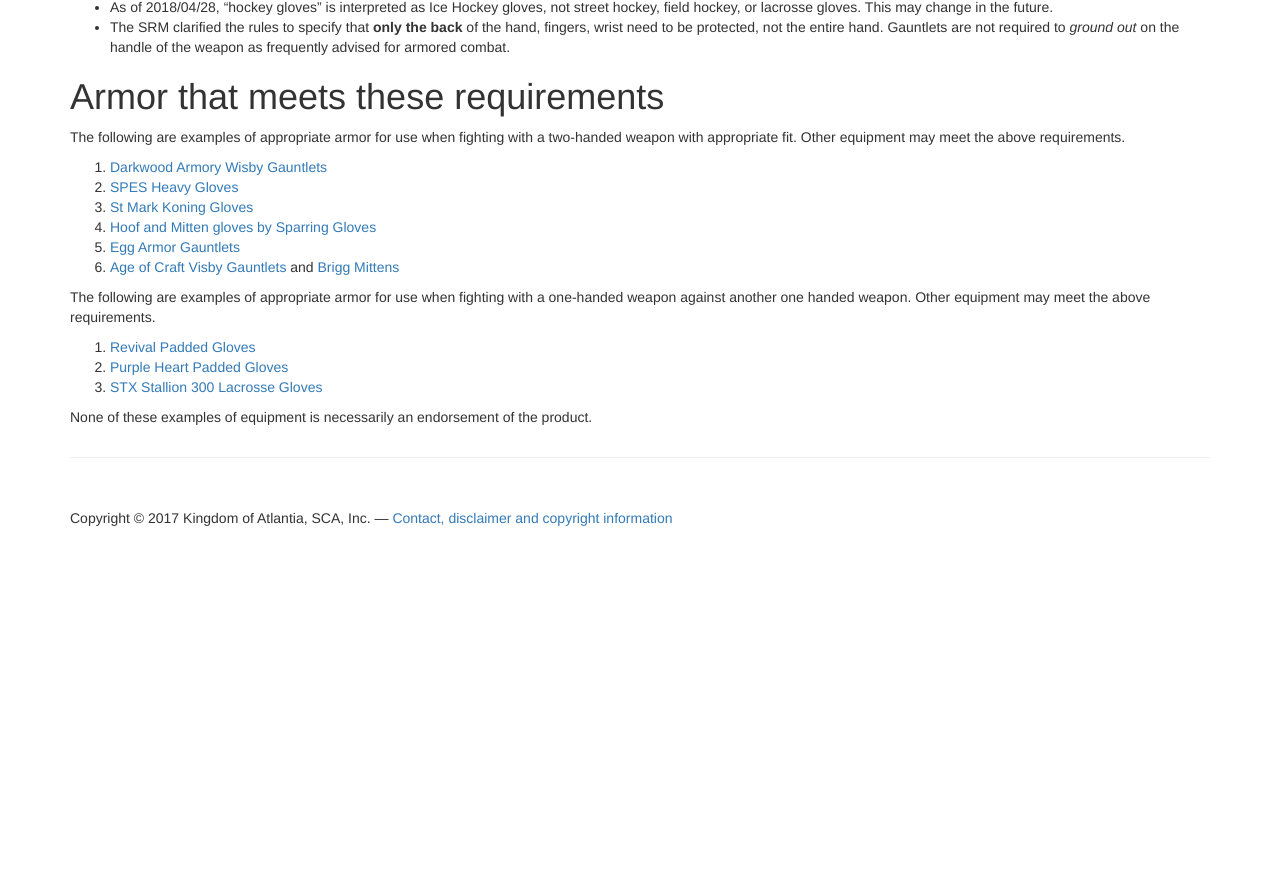
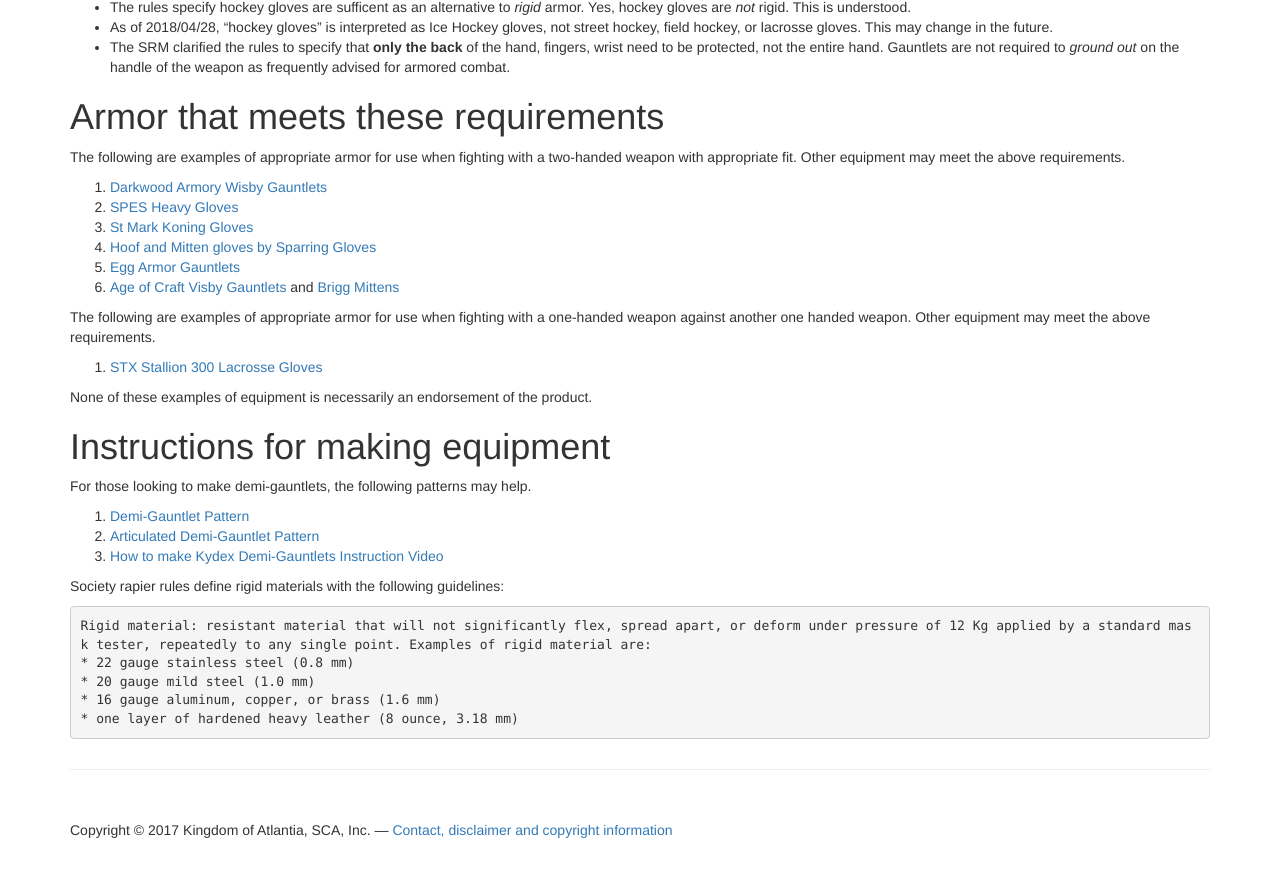
Before and after one commit to academie-de-espee/earl-marshal, a Jekyll site: the page built from rapier/rules-update-2018.md, in a window 1280 px wide and 900 px high, scrolled down 1591 px. Shown: the top 877 px of the window. Built offline with Jekyll 4.4.1, drawn with Linux system fonts in a browser that asks for light colours; before the commit the page ends 2179 px from its top, so only the background shows below that; some of the changed text lies outside the part shown.

Commit message:
update equipment refs

```diff
--- a/rapier/rules-update-2018.md
+++ b/rapier/rules-update-2018.md
@@ -74,8 +74,21 @@ The following are examples of appropriate armor for use when fighting with a two
 
 The following are examples of appropriate armor for use when fighting with a one-handed weapon against another one handed weapon.  Other equipment may meet the above requirements.
 
-1. [Revival Padded Gloves](http://www.revivalclothing.com/paddedgloves.aspx)
-2. [Purple Heart Padded Gloves](http://www.woodenswords.com/Gloves_Rapier_and_Singlestick_p/glove.rapier.htm)
-3. [STX Stallion 300 Lacrosse Gloves](https://www.voodoolacrosse.com/gloves/227-stx-stallion-300-lacrosse-gloves.html)
+1. [STX Stallion 300 Lacrosse Gloves](https://www.voodoolacrosse.com/gloves/227-stx-stallion-300-lacrosse-gloves.html)
 
 None of these examples of equipment is necessarily an endorsement of the product.
+
+# Instructions for making equipment
+
+For those looking to make demi-gauntlets, the following patterns may help.
+1. [Demi-Gauntlet Pattern](http://www.armourarchive.org/patterns/demigaunt/)
+2. [Articulated Demi-Gauntlet Pattern](http://www.armourarchive.org/patterns/demi_rainald/)
+3. [How to make Kydex Demi-Gauntlets Instruction Video](https://www.youtube.com/watch?v=vnhLUBrPiSI)
+
+Society rapier rules define rigid materials with the following guidelines:
+
+    Rigid material: resistant material that will not significantly flex, spread apart, or deform under pressure of 12 Kg applied by a standard mask tester, repeatedly to any single point. Examples of rigid material are:
+    * 22 gauge stainless steel (0.8 mm)
+    * 20 gauge mild steel (1.0 mm)
+    * 16 gauge aluminum, copper, or brass (1.6 mm)
+    * one layer of hardened heavy leather (8 ounce, 3.18 mm)
```
